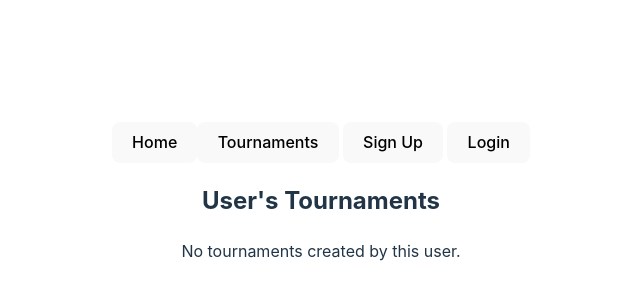
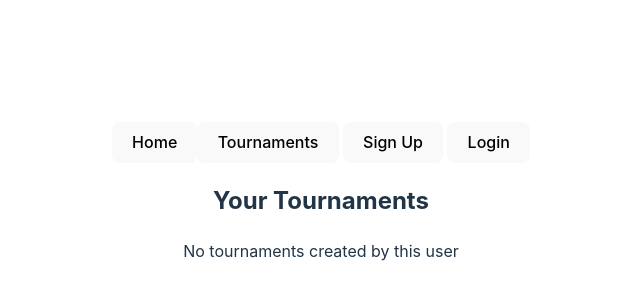
Before and after one commit to GamersGrid/Client-GamersGrid, a React (Vite) app: page /profile in a window 1280 px wide. Shown: the part 200-500 px from the top of the page, without its empty margins (319-959 px from the left). Built offline with nearby package versions, Linux system fonts and the light colour scheme.

Commit message:
update functionality to logout

```diff
--- a/src/components/Navbar.jsx
+++ b/src/components/Navbar.jsx
@@ -27,8 +27,11 @@ function Navbar() {
           <Link to="/games/create">
             <button>Add Game</button>
           </Link>
-          <button onClick={logOutUser}>Logout</button>
+          <Link to="/">
+            <button onClick={logOutUser}>Logout</button>
           <span>{user && user.name}</span>
+          </Link>
+
         </>
       )}
 
--- a/src/components/Profile.jsx
+++ b/src/components/Profile.jsx
@@ -5,7 +5,7 @@ import { AuthContext } from "../context/auth.context";
 function UserProfile() {
   const { user } = useContext(AuthContext);
   const [userTournaments, setUserTournaments] = useState([]);
-
+console.log({user})
   useEffect(() => {
     if (user) {
       axios
@@ -27,9 +27,9 @@ function UserProfile() {
 
   return (
     <div className="UserProfile">
-      <h2>User's Tournaments</h2>
+      <h2> Your Tournaments </h2>
       {userTournaments.length === 0 ? (
-        <p>No tournaments created by this user.</p>
+        <p>No tournaments created by this user</p>
       ) : (
         <ul>
           {userTournaments.map((tournament) => (
```
